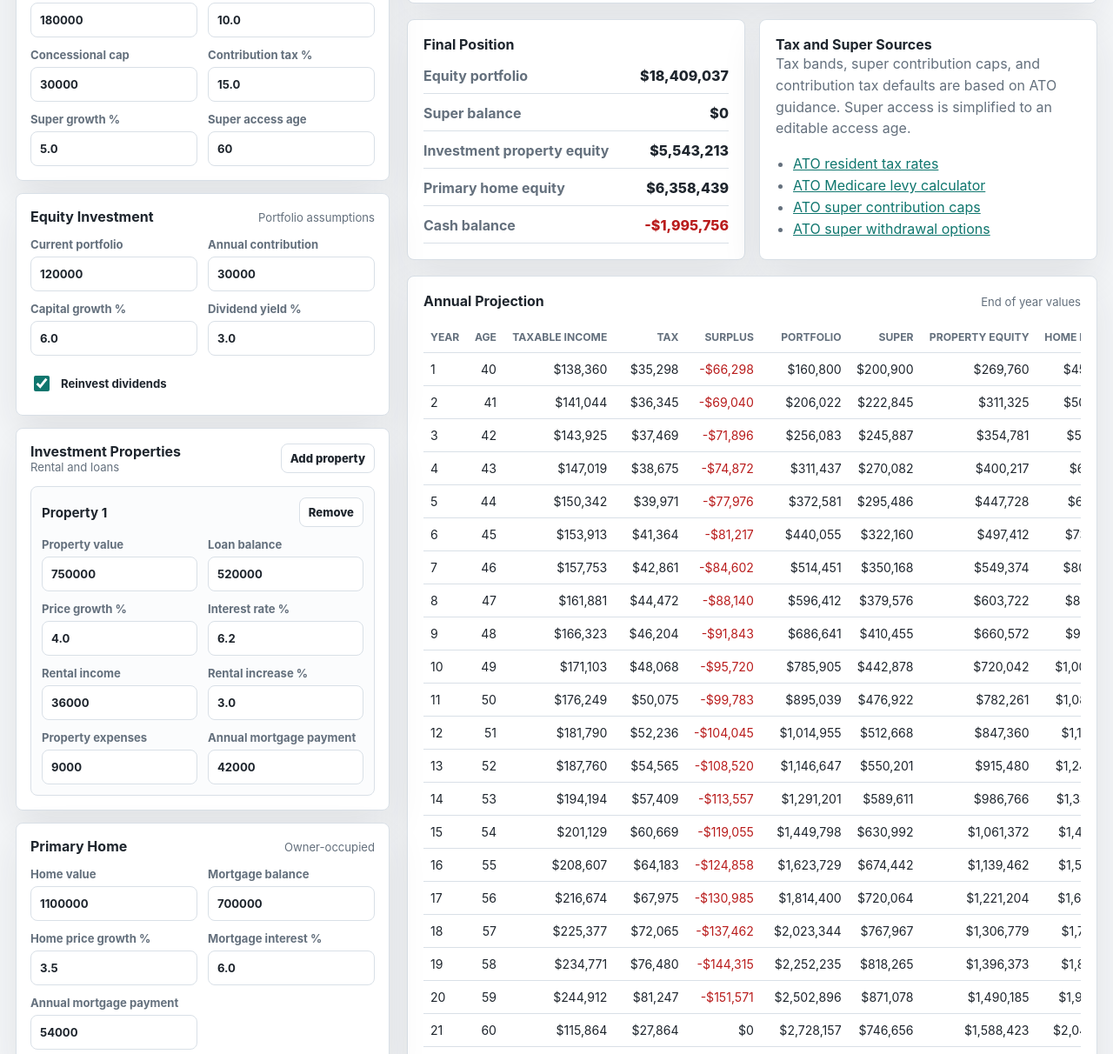
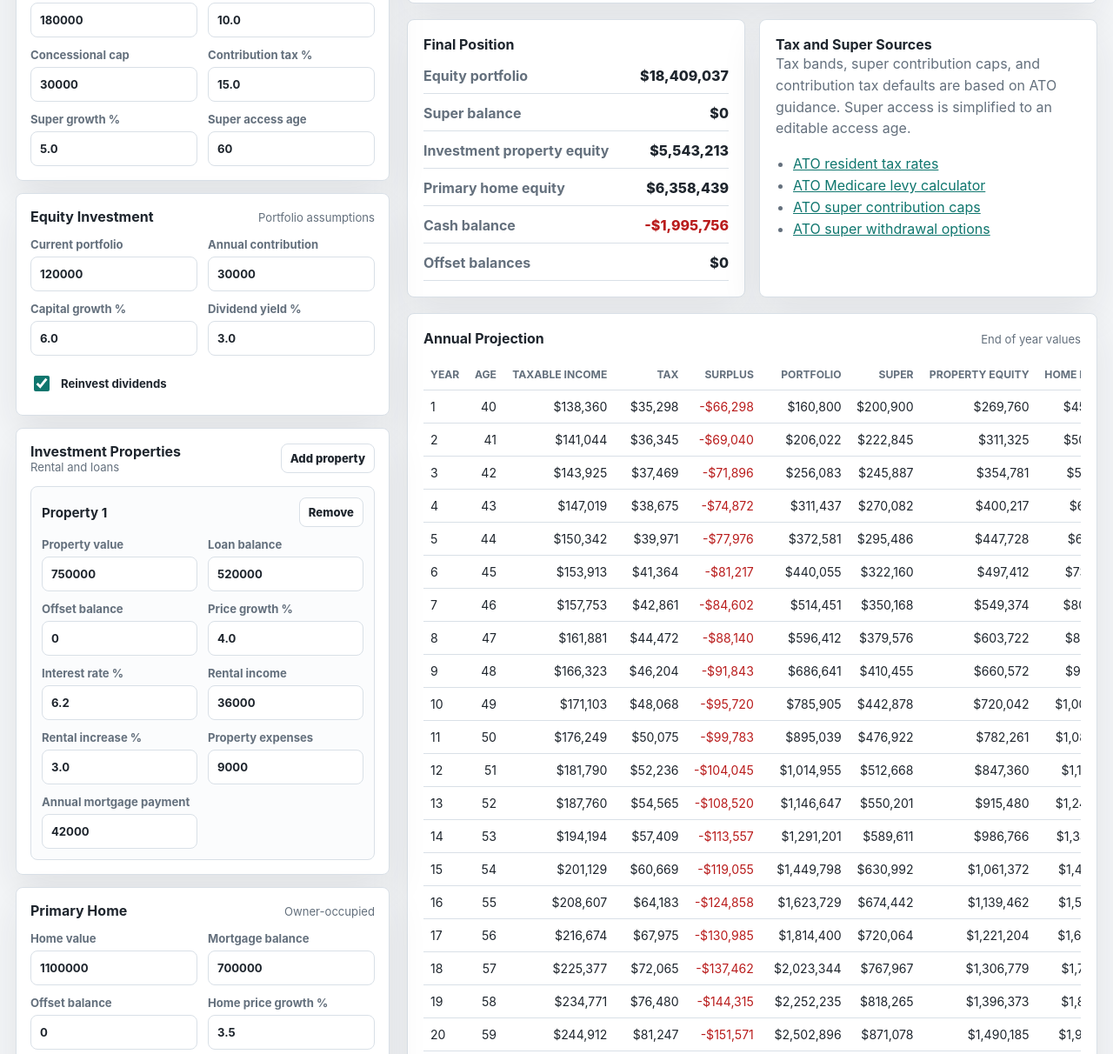
Before and after one commit to printfxyz/printfxyz.github.io, a plain HTML site: page australia-financial-planner/index.html in a window 1280 px wide. Shown: the part 849-2061 px from the top of the page at 87% size. Drawn offline with Linux system fonts and the light colour scheme; no server answers.

Commit message:
Factor mortgage offset accounts

```diff
--- a/australia-financial-planner/index.html
+++ b/australia-financial-planner/index.html
@@ -176,6 +176,10 @@
                   <input data-field="loan" type="number" min="0" step="1000" value="520000">
                 </label>
                 <label>
+                  Offset balance
+                  <input data-field="offset" type="number" min="0" step="1000" value="0">
+                </label>
+                <label>
                   Price growth %
                   <input data-field="growthRate" type="number" step="0.1" value="4.0">
                 </label>
@@ -221,6 +225,10 @@
             <label>
               Mortgage balance
               <input name="homeLoan" type="number" min="0" step="1000" value="700000">
+            </label>
+            <label>
+              Offset balance
+              <input name="homeOffset" type="number" min="0" step="1000" value="0">
             </label>
             <label>
               Home price growth %
@@ -290,6 +298,10 @@
                 <dt>Cash balance</dt>
                 <dd id="final-cash">$0</dd>
               </div>
+              <div>
+                <dt>Offset balances</dt>
+                <dd id="final-offsets">$0</dd>
+              </div>
             </dl>
           </article>
 
--- a/australia-financial-planner/script.js
+++ b/australia-financial-planner/script.js
@@ -36,6 +36,7 @@ const fields = {
   finalIpEquity: document.querySelector("#final-ip-equity"),
   finalHomeEquity: document.querySelector("#final-home-equity"),
   finalCash: document.querySelector("#final-cash"),
+  finalOffsets: document.querySelector("#final-offsets"),
   chartCaption: document.querySelector("#chart-caption")
 };
 
@@ -116,6 +117,7 @@ function getInvestmentProperties() {
   return [...propertyList.querySelectorAll("[data-property-card]")].map((card) => ({
     value: propertyNumber(card, "value"),
     loan: propertyNumber(card, "loan"),
+    offset: propertyNumber(card, "offset"),
     growthRate: propertyNumber(card, "growthRate") / 100,
     interestRate: propertyNumber(card, "interestRate") / 100,
     rentalIncome: propertyNumber(card, "rentalIncome"),
@@ -129,6 +131,7 @@ function getPropertyState() {
   return [...propertyList.querySelectorAll("[data-property-card]")].map((card) => ({
     value: propertyNumber(card, "value"),
     loan: propertyNumber(card, "loan"),
+    offset: propertyNumber(card, "offset"),
     growthRate: propertyNumber(card, "growthRate"),
     interestRate: propertyNumber(card, "interestRate"),
     rentalIncome: propertyNumber(card, "rentalIncome"),
@@ -234,6 +237,7 @@ function getInputs() {
     investmentProperties: getInvestmentProperties(),
     homeValue: numberValue("homeValue"),
     homeLoan: numberValue("homeLoan"),
+    homeOffset: numberValue("homeOffset"),
     homeGrowthRate: percent("homeGrowthRate"),
     homeInterestRate: percent("homeInterestRate"),
     homePayment: numberValue("homePayment"),
@@ -269,6 +273,9 @@ function calculateProjection(inputs) {
   const properties = inputs.investmentProperties.map((property) => ({ ...property }));
   let homeValue = inputs.homeValue;
   let homeLoan = inputs.homeLoan;
+  const offsetBalance =
+    inputs.homeOffset +
+    properties.reduce((total, property) => total + property.offset, 0);
 
   for (let year = 1; year <= inputs.years; year += 1) {
     const age = inputs.currentAge + year - 1;
@@ -295,7 +302,8 @@ function calculateProjection(inputs) {
         const rentInflator = Math.pow(1 + property.rentalIncreaseRate, year - 1);
         const rentalIncome = property.rentalIncome * rentInflator;
         const expenses = property.expenses * expenseInflator;
-        const interest = Math.max(0, property.loan * property.interestRate);
+        const interestBearingLoan = Math.max(0, property.loan - property.offset);
+        const interest = Math.max(0, interestBearingLoan * property.interestRate);
         const principal = Math.min(
           property.loan,
           Math.max(0, property.payment - interest)
@@ -316,7 +324,8 @@ function calculateProjection(inputs) {
       propertyTotals.rentalTaxable;
     const tax = totalTax(taxableIncome, inputs);
 
-    const homeInterest = Math.max(0, homeLoan * inputs.homeInterestRate);
+    const homeInterestBearingLoan = Math.max(0, homeLoan - inputs.homeOffset);
+    const homeInterest = Math.max(0, homeInterestBearingLoan * inputs.homeInterestRate);
     const homePrincipal = Math.min(homeLoan, Math.max(0, inputs.homePayment - homeInterest));
     const dividendCash = inputs.reinvestDividends ? 0 : equityDividends;
     const reinvestedDividends = inputs.reinvestDividends ? equityDividends : 0;
@@ -334,7 +343,8 @@ function calculateProjection(inputs) {
     equity = equity * (1 + inputs.equityGrowthRate) + equityContribution + reinvestedDividends;
     superBalance = superBalance * (1 + inputs.superGrowthRate) + netSuperContribution;
     for (const property of properties) {
-      const interest = Math.max(0, property.loan * property.interestRate);
+      const interestBearingLoan = Math.max(0, property.loan - property.offset);
+      const interest = Math.max(0, interestBearingLoan * property.interestRate);
       const principal = Math.min(property.loan, Math.max(0, property.payment - interest));
       property.value *= 1 + property.growthRate;
       property.loan = Math.max(0, property.loan - principal);
@@ -365,7 +375,7 @@ function calculateProjection(inputs) {
       0
     );
     const homeEquity = homeValue - homeLoan;
-    const netWorth = cash + equity + superBalance + ipEquity + homeEquity;
+    const netWorth = cash + equity + superBalance + ipEquity + homeEquity + offsetBalance;
     const realNetWorth = netWorth / Math.pow(1 + inputs.inflationRate, year);
 
     rows.push({
@@ -375,6 +385,7 @@ function calculateProjection(inputs) {
       tax,
       cashSurplus: adjustedCashSurplus,
       cash,
+      offsetBalance,
       equity,
       superBalance,
       ipEquity,
@@ -405,6 +416,10 @@ function createPropertyCard(values = {}, options = {}) {
       <label>
         Loan balance
         <input data-field="loan" type="number" min="0" step="1000" value="${valueOrDefault(values.loan, 0)}">
+      </label>
+      <label>
+        Offset balance
+        <input data-field="offset" type="number" min="0" step="1000" value="${valueOrDefault(values.offset, 0)}">
       </label>
       <label>
         Price growth %
@@ -601,6 +616,7 @@ function update() {
   setMoney(fields.finalIpEquity, last.ipEquity);
   setMoney(fields.finalHomeEquity, last.homeEquity);
   setMoney(fields.finalCash, last.cash);
+  setMoney(fields.finalOffsets, last.offsetBalance);
   fields.chartCaption.textContent =
     `${inputs.taxYear}, age ${inputs.currentAge}-${inputs.lifeExpectancy}`;
 
```
